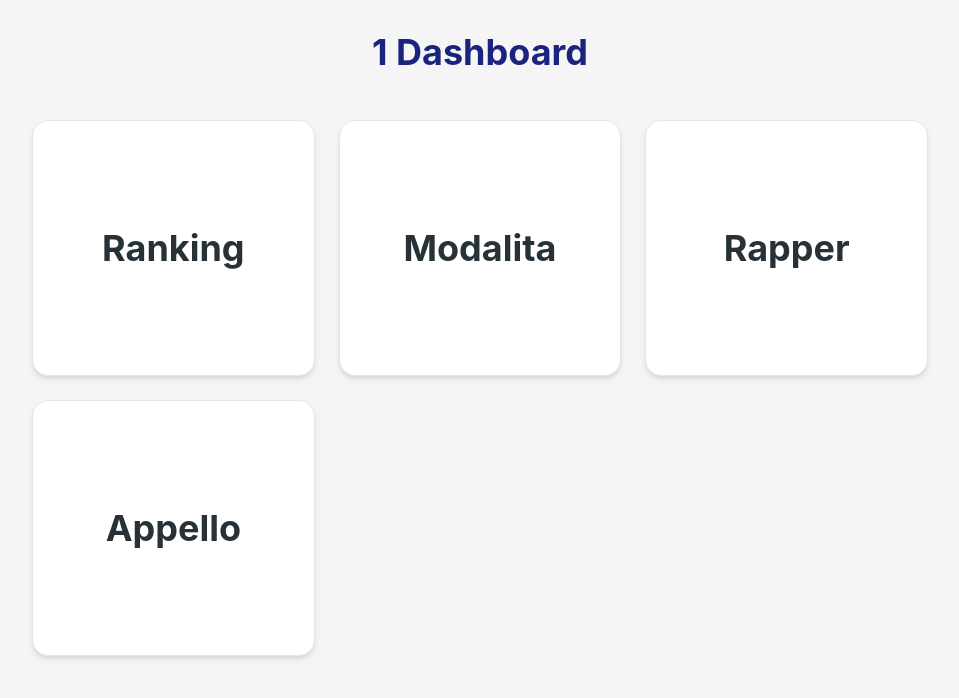
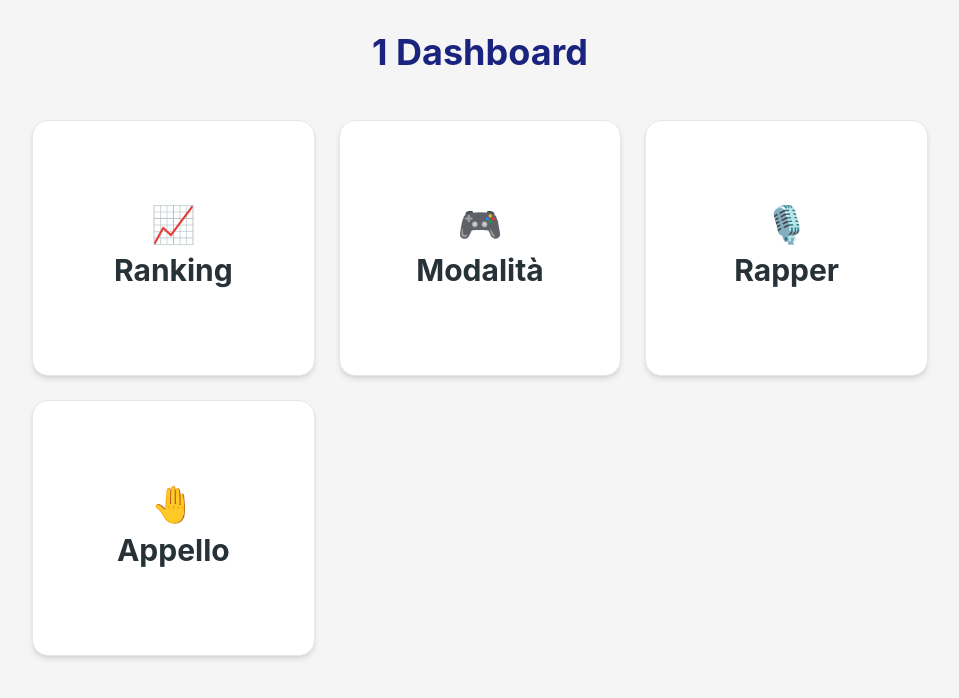
Before and after one commit to francescolarocca/freestyle-web-fe, a React (Vite) app: page /muretto/1 in a window 1280 px wide. Shown: the top 698 px of the page, without its empty margins (160-1119 px from the left). Built offline with nearby package versions, Linux system fonts and the light colour scheme; no server answers; the HTML template or start-up script is replaced by a standard one.

Commit message:
modalita iniziata

```diff
--- a/src/App.jsx
+++ b/src/App.jsx
@@ -5,8 +5,10 @@ import {
 } from 'react-router-dom'
 import HomePage from './pages/HomePage';
 import MurettoLayout from './pages/muretto/MurettoLayout';
-import MurettoPage from './pages/muretto/MurettoPage';
+import MurettoDashboardPage from './pages/muretto/MurettoDashboardPage';
 import RankingPage from './pages/muretto/RankingPage';
+import ModalitaPage from './pages/muretto/ModalitaPage';
+
 const router = createBrowserRouter([
   {
     path: '/',
@@ -16,8 +18,10 @@ const router = createBrowserRouter([
     path: '/muretto/:id',
     element: <MurettoLayout />,
     children: [
-      { index: true, element: <MurettoPage /> },
+      { index: true, element: <MurettoDashboardPage /> },
       { path: 'ranking', element: <RankingPage /> },
+      { path: 'modalita', element: <ModalitaPage /> },
+
     ],
   },
 ]);
--- /dev/null
+++ b/src/components/ui/Card.jsx
@@ -0,0 +1,28 @@
+import React from "react";
+const Card = ({ icon = null, title, description = '' , onclickApply}) => {
+    if (!title) {
+      console.error('ModalitaCard: "title" è obbligatorio');
+      return null;
+    }
+
+    return (
+      <div
+        className="cursor-pointer bg-white rounded-2xl h-64 flex flex-col items-center justify-center
+                   text-center shadow-md hover:shadow-2xl hover:shadow-blue-200 transition duration-300
+                   border border-gray-200 hover:border-blue-400 px-4"
+                   onClick = {onclickApply}
+      >
+        {icon && (
+          <div className="text-blue-600 text-4xl mb-2">
+            {icon}
+          </div>
+        )}
+        <h3 className="text-3xl font-bold mb-1">{title}</h3>
+        {description && (
+          <p className="text-sm text-gray-600">{description}</p>
+        )}
+      </div>
+    );
+  };
+
+  export default Card;
--- a/src/pages/muretto/ModalitaPage.jsx
+++ b/src/pages/muretto/ModalitaPage.jsx
@@ -1,9 +1,11 @@
 import React from 'react';
+import useOutletContext from 'react-router-dom';
+function ModalitaPage() {
+    const { muretto } = useOutletContext();
 
-function ModalitaPage() {
   const modalita = [
-    { id: 1, name: "Freestyle Battle", description: "1vs1 battaglia freestyle" },
-    { id: 2, name: "Cypher", description: "Sessione di gruppo" },
+    { id: 1, name: "1v1", description: "1vs1 battaglia freestyle" },
+    { id: 2, name: "2v2", description: "Sessione di gruppo" },
     { id: 3, name: "Time Attack", description: "60 secondi di fuoco" },
   ];
 
@@ -13,13 +15,7 @@ function ModalitaPage() {
 
       <div className="space-y-4">
         {modalita.map((mode) => (
-          <div
-            key={mode.id}
-            className="p-4 border rounded-lg cursor-pointer hover:bg-gray-50"
-          >
-            <h3 className="font-semibold">{mode.name}</h3>
-            <p className="text-gray-600 text-sm">{mode.description}</p>
-          </div>
+          <Card key={mode} onclickApply={() => navigate(`/muretto/${muretto.alias}/modalita`)} title='Appello' icon={"🤚"} ></Card>
         ))}
       </div>
     </div>
--- /dev/null
+++ b/src/pages/muretto/MurettoDashboardPage.jsx
@@ -0,0 +1,20 @@
+import React, { useState,useEffect } from 'react';
+import { useParams,useNavigate } from 'react-router-dom';
+import Card from '../../components/ui/Card';
+function MurettoDashboardPage() {
+  const { id } = useParams();
+
+   const navigate = useNavigate();
+  return (
+      <div className="flex items-start justify-center px-4 py-4"> {/* ridotto padding */}
+      <div className="grid grid-cols-1 md:grid-cols-3 gap-6 w-full max-w-4xl">
+        <Card key="ranking" onclickApply={() => navigate(`/muretto/${id}/ranking`)} title='Ranking' icon={"📈"} ></Card>
+        <Card key="modalita" onclickApply={() => navigate(`/muretto/${id}/modalita`)} title='Modalità' icon={"🎮"} ></Card>
+        <Card key="rapper" onclickApply={() => navigate(`/muretto/${id}/rapper`)} title='Rapper' icon={"🎙️"} ></Card>
+        <Card key="appello" onclickApply={() => navigate(`/muretto/${id}/ranking`)} title='Appello' icon={"🤚"} ></Card>
+      </div>
+    </div>
+  );
+}
+
+export default MurettoDashboardPage;
--- a/src/pages/muretto/MurettoPage.jsx
+++ /dev/null
@@ -1,44 +0,0 @@
-import React, { useState,useEffect } from 'react';
-import { useParams,useNavigate } from 'react-router-dom';
-
-function MurettoPage() {
-  const { id } = useParams();
-
-   const navigate = useNavigate();
-  return (
-      <div className="flex items-start justify-center px-4 py-4"> {/* ridotto padding */}
-      <div className="grid grid-cols-1 md:grid-cols-3 gap-6 w-full max-w-4xl">
-        <div
-          key="ranking"
-          onClick={() => navigate(`/muretto/${id}/ranking`)}
-          className="cursor-pointer bg-white rounded-2xl h-64 flex items-center justify-center text-4xl font-bold shadow-md hover:shadow-2xl hover:shadow-blue-200 transition duration-300 border border-gray-200 hover:border-blue-400"
-        >
-          Ranking
-        </div>
-        <div
-          key="modalita"
-          onClick={() => navigate(`/muretto/${muretto.alias}`)}
-          className="cursor-pointer bg-white rounded-2xl h-64 flex items-center justify-center text-4xl font-bold shadow-md hover:shadow-2xl hover:shadow-blue-200 transition duration-300 border border-gray-200 hover:border-blue-400"
-        >
-          Modalita
-        </div>
-        <div
-          key="rapper"
-          onClick={() => navigate(`/muretto/${muretto.alias}`)}
-          className="cursor-pointer bg-white rounded-2xl h-64 flex items-center justify-center text-4xl font-bold shadow-md hover:shadow-2xl hover:shadow-blue-200 transition duration-300 border border-gray-200 hover:border-blue-400"
-        >
-          Rapper
-        </div>
-        <div
-          key="Appello"
-          onClick={() => navigate(`/muretto/${muretto.alias}`)}
-          className="cursor-pointer bg-white rounded-2xl h-64 flex items-center justify-center text-4xl font-bold shadow-md hover:shadow-2xl hover:shadow-blue-200 transition duration-300 border border-gray-200 hover:border-blue-400"
-        >
-          Appello
-        </div>
-      </div>
-    </div>
-  );
-}
-
-export default MurettoPage;
```
